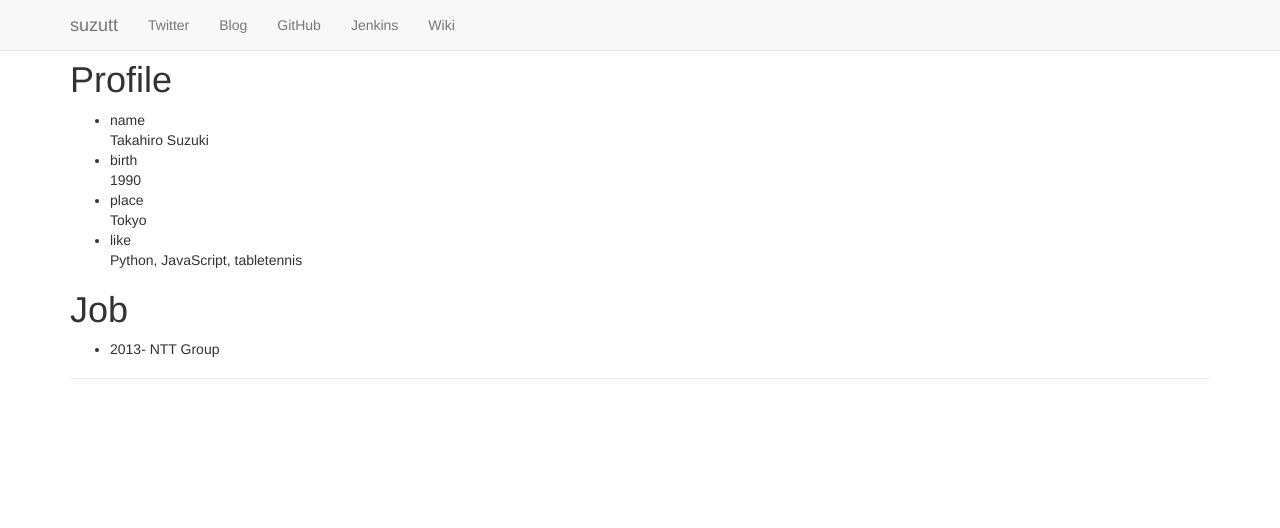
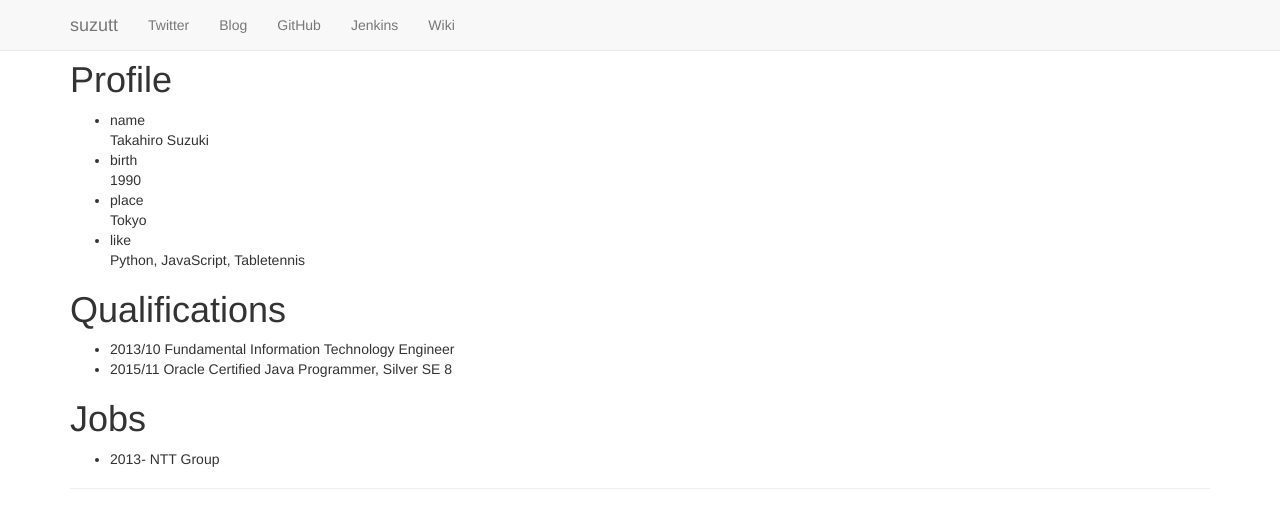
Before and after one commit to bur8787/portal, a plain HTML site: page index.html in a window 1280 px wide. Drawn offline with nearby package versions, Linux system fonts and the light colour scheme.

Commit message:
Add qualifacations

```diff
--- a/index.html
+++ b/index.html
@@ -71,10 +71,15 @@
                 Tokyo
               </li>
               <li>like<br />
-                Python, JavaScript, tabletennis
+                Python, JavaScript, Tabletennis
               </li>
             </ul>
-            <h1 id="job">Job</h1>
+            <h1 id="qualifications">Qualifications</h1>
+            <ul>
+              <li>2013/10&nbsp;Fundamental Information Technology Engineer</li>
+              <li>2015/11&nbsp;Oracle Certified Java Programmer, Silver SE 8</li>
+            </ul>
+            <h1 id="jobs">Jobs</h1>
             <ul>
               <li>2013-&nbsp;NTT Group</li>
             </ul>
```
